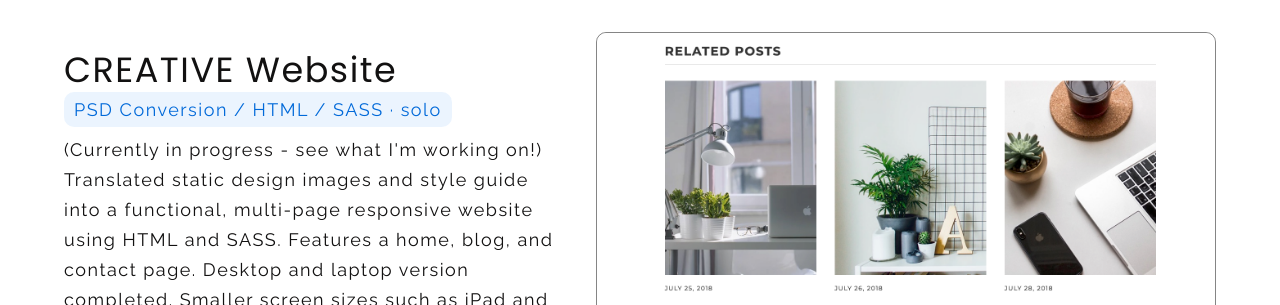
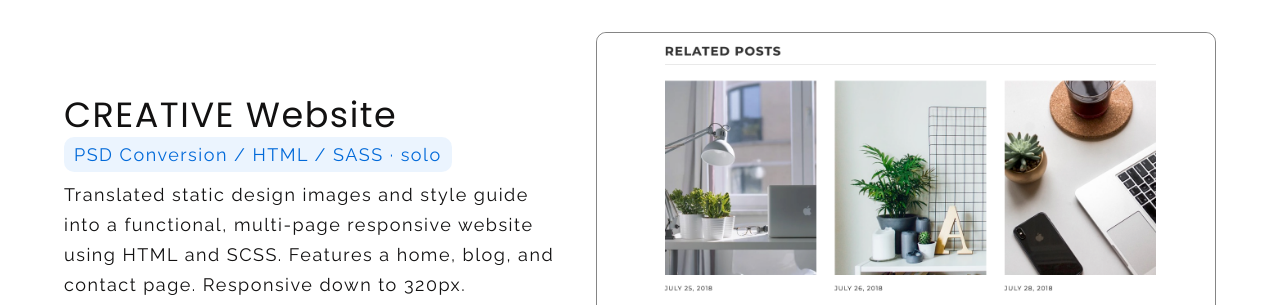
Before and after one commit to rebecca-romeo/portfolio, a website: page index.html in a window 1280 px wide. Shown: the part 3350-3655 px from the top of the page. Drawn offline with nearby package versions, Linux system fonts and the light colour scheme.

Commit message:
update project description

```diff
--- a/index.html
+++ b/index.html
@@ -230,10 +230,8 @@
             PSD Conversion / HTML / SASS · solo
           </span>
           <p class="projectSummary">
-            (Currently in progress - see what I'm working on!) Translated static design images and style guide into a
-            functional, multi-page responsive website using HTML and SASS. Features a home, blog, and contact page.
-            Desktop and laptop version completed. Smaller screen sizes such as iPad and mobile responsiveness currently
-            in progress.
+            Translated static design images and style guide into a
+            functional, multi-page responsive website using HTML and SCSS. Features a home, blog, and contact page. Responsive down to 320px.
           </p>
           <div class="projectLinks">
             <a href="https://creative-services.netlify.app" target="_blank">view live <i
```
